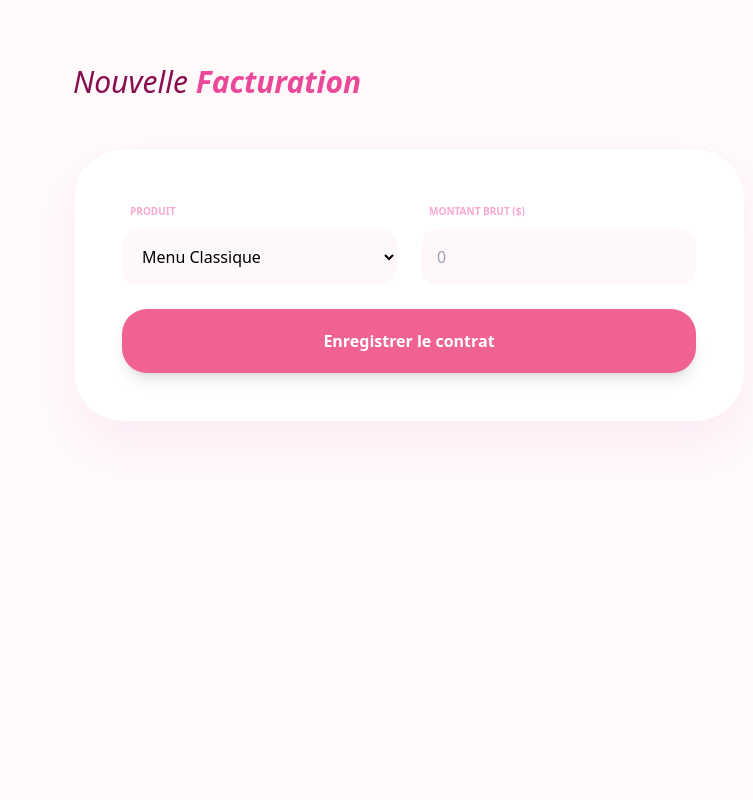
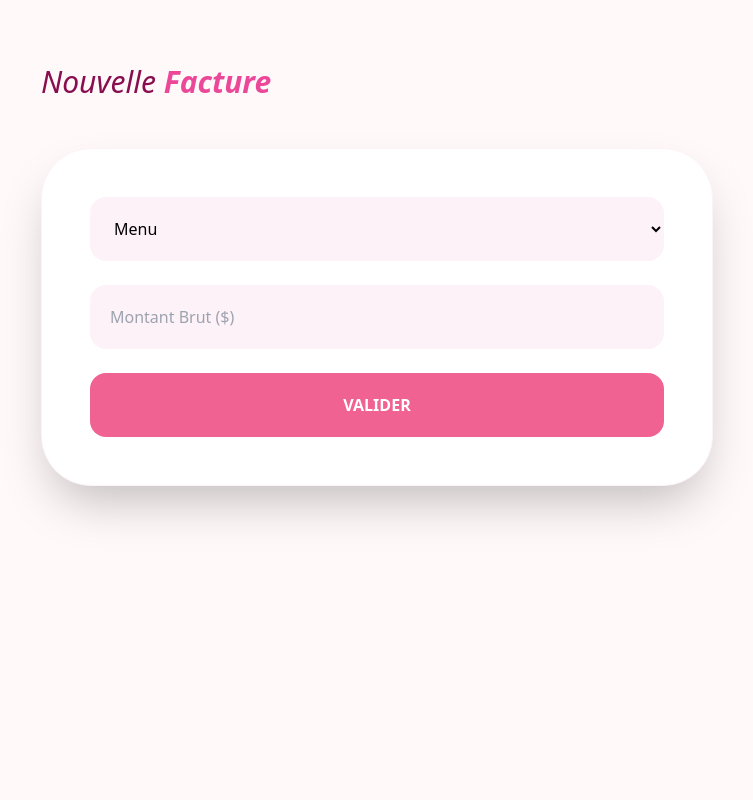
Before and after one commit to Hyuko123/comptabilit-, a Flask app: page /ventes in a window 1280 px wide. Shown: the whole page, without its empty margins (311-1064 px from the left). Run offline with Flask 3, Linux system fonts and the light colour scheme; some libraries are stand-ins or nearby versions.

Commit message:
Update ventes.html

```diff
--- a/templates/ventes.html
+++ b/templates/ventes.html
@@ -2,26 +2,16 @@
 <html lang="fr">
 <head>
     <meta charset="UTF-8"><script src="https://cdn.tailwindcss.com"></script>
-    <title>Ventes | Ultraze V2</title>
+    <title>Ventes | Ultraze</title>
 </head>
 <body class="bg-[#fff9fa] flex min-h-screen">
-    <main class="ml-80 flex-1 p-16">
-        <h2 class="text-3xl font-light text-[#880e4f] mb-12 italic">Nouvelle <span class="font-black text-pink-500">Facturation</span></h2>
-        <div class="max-w-2xl bg-white p-12 rounded-[50px] shadow-2xl shadow-pink-100 border border-pink-50">
+    <main class="ml-72 flex-1 p-16">
+        <h2 class="text-3xl font-light text-[#880e4f] mb-12 italic">Nouvelle <span class="text-pink-500 font-black">Facture</span></h2>
+        <div class="max-w-2xl bg-white p-12 rounded-[50px] shadow-2xl border border-pink-50">
             <form class="space-y-6">
-                <div class="grid grid-cols-2 gap-6">
-                    <div>
-                        <label class="text-[10px] font-bold text-pink-300 uppercase px-2">Produit</label>
-                        <select class="w-full p-4 rounded-2xl bg-pink-50/50 border-none outline-none mt-2">
-                            <option>Menu Classique</option><option>Vente Boutique</option>
-                        </select>
-                    </div>
-                    <div>
-                        <label class="text-[10px] font-bold text-pink-300 uppercase px-2">Montant Brut ($)</label>
-                        <input type="number" placeholder="0" class="w-full p-4 rounded-2xl bg-pink-50/50 border-none outline-none mt-2">
-                    </div>
-                </div>
-                <button class="w-full bg-[#f06292] text-white font-bold py-5 rounded-[25px] shadow-lg">Enregistrer le contrat</button>
+                <select class="w-full p-5 rounded-2xl bg-pink-50 border-none"><option>Menu</option></select>
+                <input type="number" placeholder="Montant Brut ($)" class="w-full p-5 rounded-2xl bg-pink-50 border-none">
+                <button class="w-full bg-[#f06292] text-white font-black py-5 rounded-2xl">VALIDER</button>
             </form>
         </div>
     </main>
```
